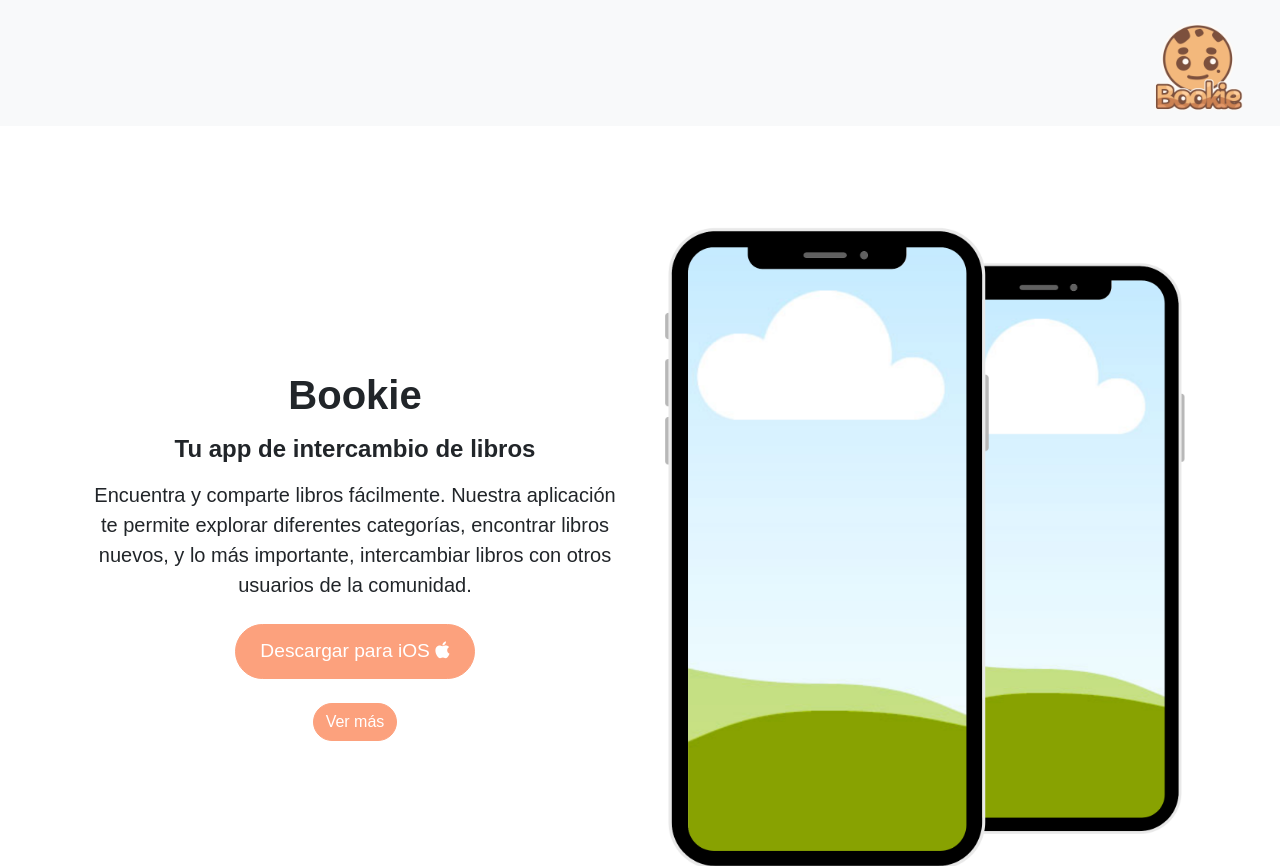
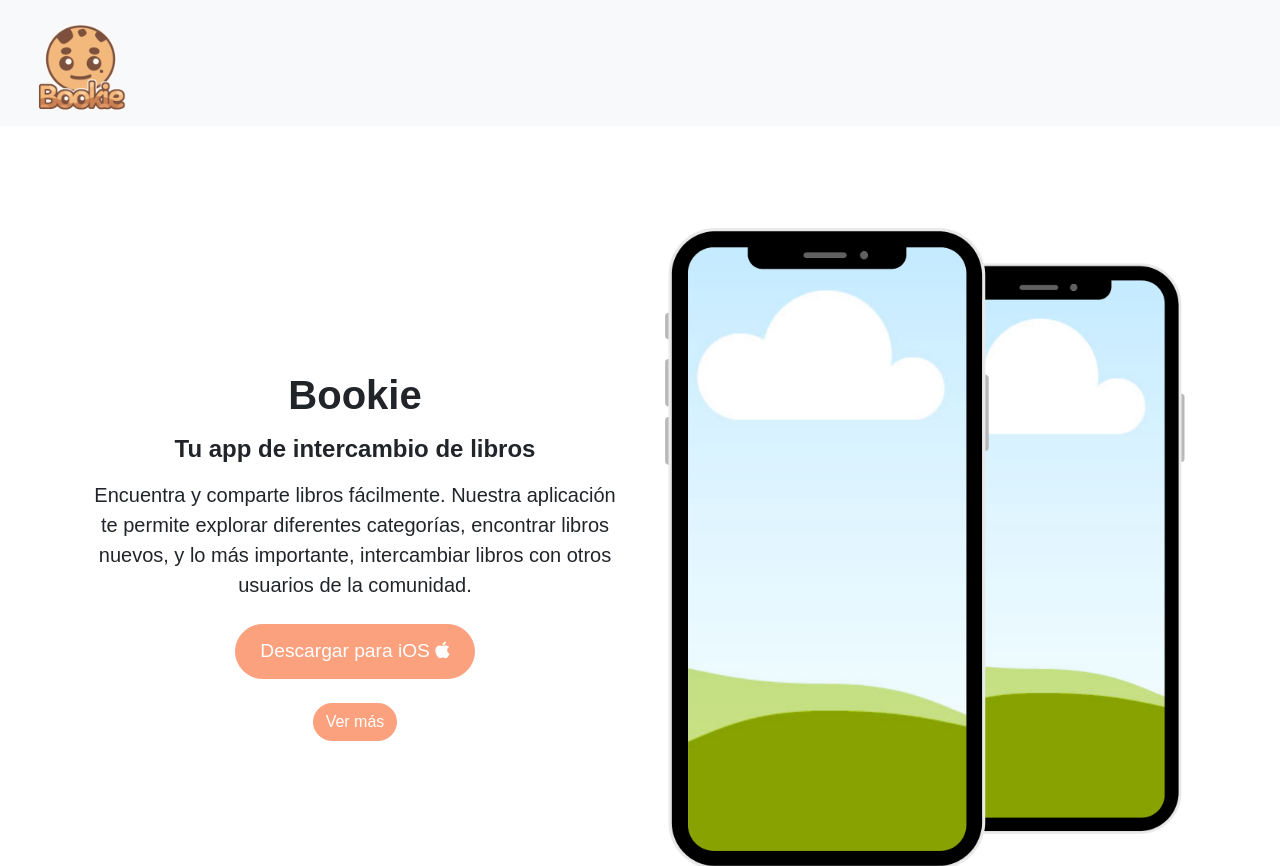
Before and after one commit to JuLiio77/LandingPageBookie, a plain HTML site: page index.html in a window 1280 px wide. Shown: the top 866 px of the page. Drawn offline with nearby package versions, Linux system fonts and the light colour scheme.

Commit message:
poner el logo bien

```diff
--- a/index.html
+++ b/index.html
@@ -8,15 +8,20 @@
     <link rel="stylesheet" href="styles.css">
 </head>
 <body>
-      <!-- Navbar -->
-    <nav class="navbar navbar-light bg-light">
+  <!-- Navbar -->
+  <nav class="navbar navbar-light bg-light">
+    <div class="container-fluid">
+        <!-- Logo de la marca, alineado a la izquierda -->
+        <a class="navbar-brand" href="#">
+            <img src="imagenes/logo 1.png" alt="Logo de Bookie">
+        </a>
 
-            <!-- Logo de la marca, alineado a la derecha en móviles -->
-            <a class="navbar-brand ml-auto" href="#">
-                <img src="imagenes/logo 1.png" alt="Logo de Bookie">
-            </a>
+        <!-- Aquí podrías agregar más elementos de navegación si es necesario -->
+        <div class="navbar-nav flex-row d-flex align-items-center ml-auto">
+            <!-- Elementos de navegación a la derecha si es necesario -->
         </div>
-    </nav>
+    </div>
+</nav>
 
     <!-- Inicio Section -->
 <section id="inicio" class="py-5 text-center">
```
